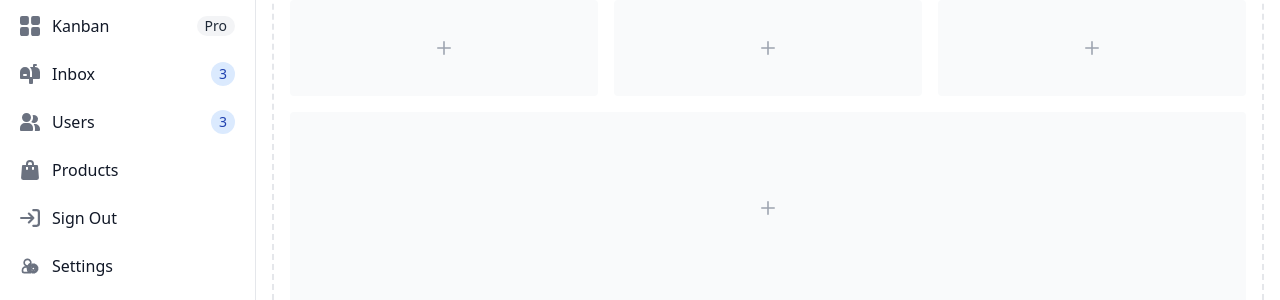
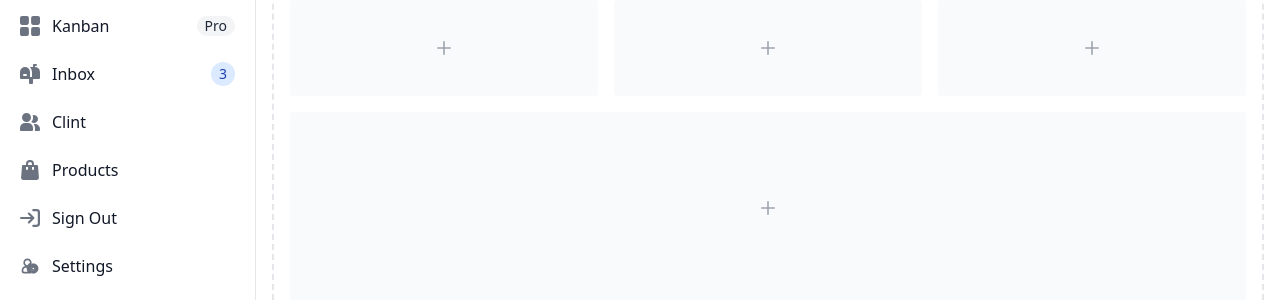
Before and after one commit to Sawjal-sikder/travel, a Django app: page /admin/ in a window 1280 px wide. Shown: the part 170-470 px from the top of the page. Run offline with Django 5.2, Linux system fonts and the light colour scheme; some libraries are stand-ins or nearby versions.

Commit message:
clint count display

```diff
--- a/prosaanti/accounts/context_processors.py
+++ b/prosaanti/accounts/context_processors.py
@@ -7,7 +7,12 @@ def userprofile(request):
             profile = userProfile.objects.get(user=request.user)
         except userProfile.DoesNotExist:
             profile = None
+        try:
+            clint_count = userProfile.objects.filter(is_new=True).count()
+        except userProfile.DoesNotExist:
+            clint_count = 22
     else:
         profile = None
+        clint_count = 0
 
-    return {'profile': profile}
+    return {'profile': profile, 'clint_count': clint_count}
--- a/prosaanti/dashboard/templates/sidebar.html
+++ b/prosaanti/dashboard/templates/sidebar.html
@@ -130,8 +130,11 @@
                          aria-hidden="true" xmlns="http://www.w3.org/2000/svg" fill="currentColor" viewBox="0 0 20 18">
                         <path d="M14 2a3.963 3.963 0 0 0-1.4.267 6.439 6.439 0 0 1-1.331 6.638A4 4 0 1 0 14 2Zm1 9h-1.264A6.957 6.957 0 0 1 15 15v2a2.97 2.97 0 0 1-.184 1H19a1 1 0 0 0 1-1v-1a5.006 5.006 0 0 0-5-5ZM6.5 9a4.5 4.5 0 1 0 0-9 4.5 4.5 0 0 0 0 9ZM8 10H5a5.006 5.006 0 0 0-5 5v2a1 1 0 0 0 1 1h11a1 1 0 0 0 1-1v-2a5.006 5.006 0 0 0-5-5Z"/>
                     </svg>
-                    <span class="flex-1 ms-3 whitespace-nowrap">Users</span>
-                    <span class="inline-flex items-center justify-center w-3 h-3 p-3 ms-3 text-sm font-medium text-blue-800 bg-blue-100 rounded-full dark:bg-blue-900 dark:text-blue-300">3</span>
+                    <span class="flex-1 ms-3 whitespace-nowrap">Clint</span>
+                    {% if clint_count %}
+                    <span class="inline-flex items-center justify-center w-3 h-3 p-3 ms-3 text-sm font-medium text-blue-800 bg-blue-100 rounded-full dark:bg-blue-900 dark:text-blue-300">{{clint_count}}</span>
+                    {% else %}
+                    {% endif %}
                 </a>
             </li>
             <li>
```
Also changed, not shown: prosaanti/db.sqlite3.
